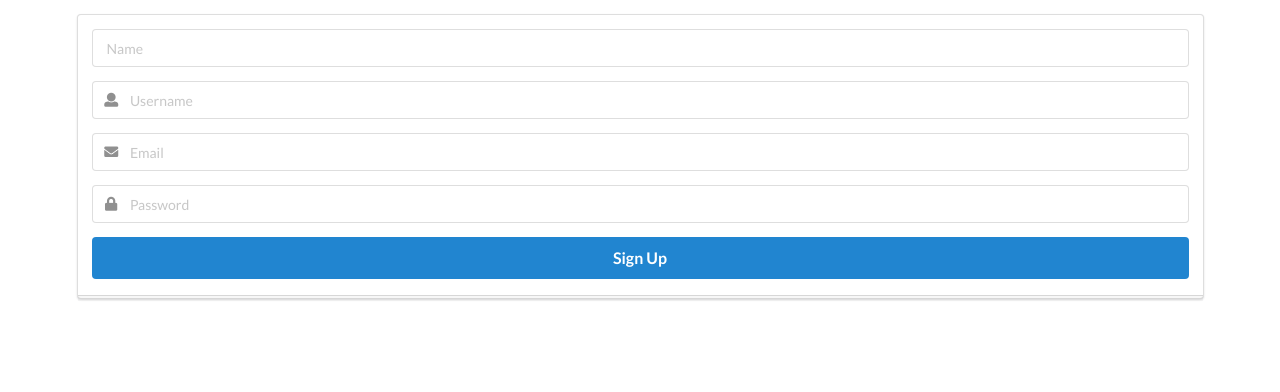
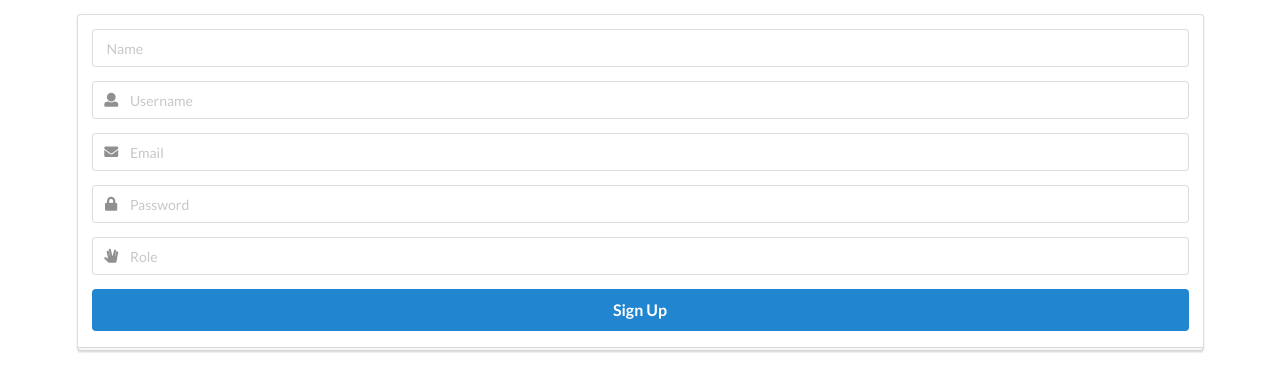
Before and after one commit to k0tix/tsoha-projekti, a Flask app: page /auth/register in a window 1280 px wide. Shown: the part 83-475 px from the top of the page. Run offline with Flask 2, Linux system fonts and the light colour scheme; some libraries are stand-ins or nearby versions.

Commit message:
allows to specify user role on sign up

```diff
--- a/application/auth/forms.py
+++ b/application/auth/forms.py
@@ -13,6 +13,7 @@ class RegisterForm(FlaskForm):
     username = StringField("username")
     email = StringField("email")
     password = PasswordField("password")
+    role = StringField("role")
 
     class Meta:
         csrf = False
--- a/application/auth/models.py
+++ b/application/auth/models.py
@@ -23,14 +23,14 @@ class User(db.Model):
 
     items = db.relationship("Item", backref="account", lazy=True)
 
-    def __init__(self, name, username, email, pwd):
+    def __init__(self, name, username, email, pwd, role):
         self.name = name
         self.username = username
         self.email = email
         self.pwd_hash = flask_bcrypt.generate_password_hash(pwd).decode("utf-8")
         self.balance = 10000000
         self.banned = False
-        self.role = "USER"
+        self.role = role
 
     def get_id(self):
         return self.id
--- a/application/auth/views.py
+++ b/application/auth/views.py
@@ -46,7 +46,7 @@ def auth_register():
     if not form.validate():
         return render_template("auth/register.html", form = form, error = "Bad input")
 
-    u = User(form.name.data, form.username.data, form.email.data, form.password.data)
+    u = User(form.name.data, form.username.data, form.email.data, form.password.data, form.role.data)
     db.session().add(u)
     db.session().commit()
 
--- a/application/templates/auth/register.html
+++ b/application/templates/auth/register.html
@@ -30,6 +30,12 @@
                         {{ form.password(placeholder="Password", type="password")}}
                     </div>
                 </div>
+                <div class="field">
+                    <div class="ui left icon input">
+                        <i class="hand spock icon"></i>
+                        {{ form.role(placeholder="Role") }}
+                    </div>
+                </div>
                 <input type="submit" class="ui fluid large blue submit button" value="Sign Up"/>
             </div>
 
```
